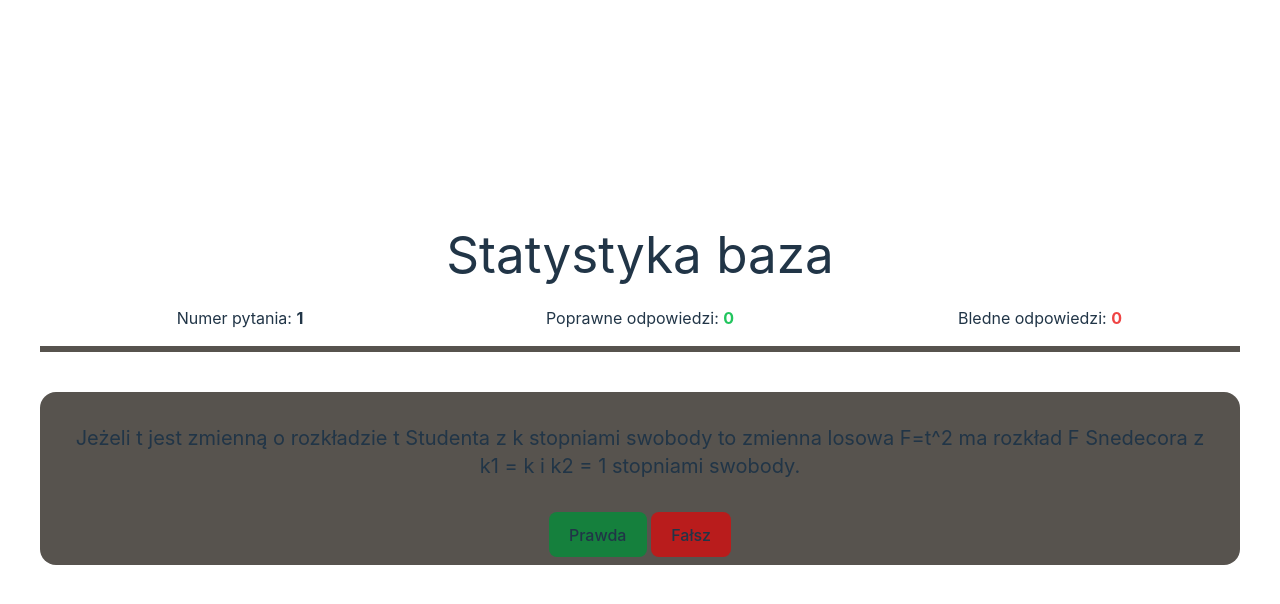
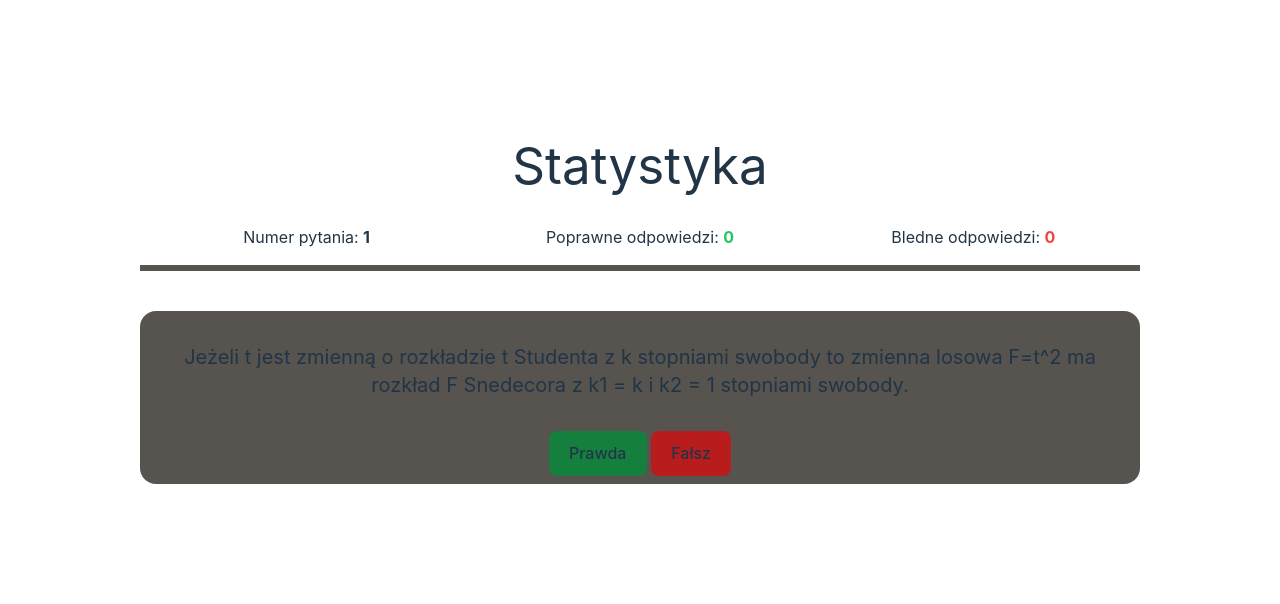
Before and after one commit to Kacper-Ksiazek/agh-term-4-statystyka-baza-egzamin, a Svelte app: page / in a window 1280 px wide. Shown: the top 604 px of the page. Built offline with nearby package versions, Linux system fonts and the light colour scheme.

Commit message:
Wylaczenie przycisku Następne pytanie gdy obecna tura się nie zakończyła

```diff
--- a/src/App.svelte
+++ b/src/App.svelte
@@ -44,8 +44,8 @@
 
 </script>
 
-<main class="pt-40">
-    <h1 class="mb-2">Statystyka baza</h1>
+<main>
+    <h1 class="mb-2">Statystyka </h1>
 
     <div class="grid grid-cols-3 mt-6">
         <h4>Numer pytania: <strong>{currentGame.questionNumber}</strong></h4>
@@ -66,9 +66,9 @@
 
     <div
             id="question-wrapper"
-            class="bg-stone-600 pt-2 pb-2 px-8 rounded-2xl my-10 w-screen max-w-[1200px]"
+            class="bg-stone-600 pt-2 pb-2 rounded-2xl my-10 px-2 sm:px-8"
     >
-        <h2 id="question" class="my-6 text-xl min-h-[64px]">
+        <h2 id="question" class="my-6 text-xl  min-h-[180px] sm:min-h-[64px]">
             {currentQuestion.question}
         </h2>
 
@@ -94,7 +94,7 @@
 
     </div>
 
-    <div class="transition-opacity" style="opacity: {Number(currentGame.currentTurnIsOver)}">
+    <div class="transition-opacity h-[260px]" style="opacity: {Number(currentGame.currentTurnIsOver)}">
         <h4 class="text-xl mb-2">Wyjaśnienie: </h4>
 
         <p class="opacity-700">
--- a/src/app.css
+++ b/src/app.css
@@ -46,8 +46,9 @@ h1 {
 #app {
   max-width: 1280px;
   margin: 0 auto;
-  padding: 2rem;
+  padding: 1rem;
   text-align: center;
+  height: 100dvh;
 }
 
 button {
@@ -74,3 +75,14 @@ button {
     background-color: #f9f9f9;
   }
 }
+
+main {
+  max-width: calc(100vw - 2rem);
+  width: 1000px;
+  max-height: 100dvh;
+  overflow: hidden;
+  display: flex;
+  flex-direction: column;
+  justify-content: flex-end;
+  height: 100%;
+}
```
